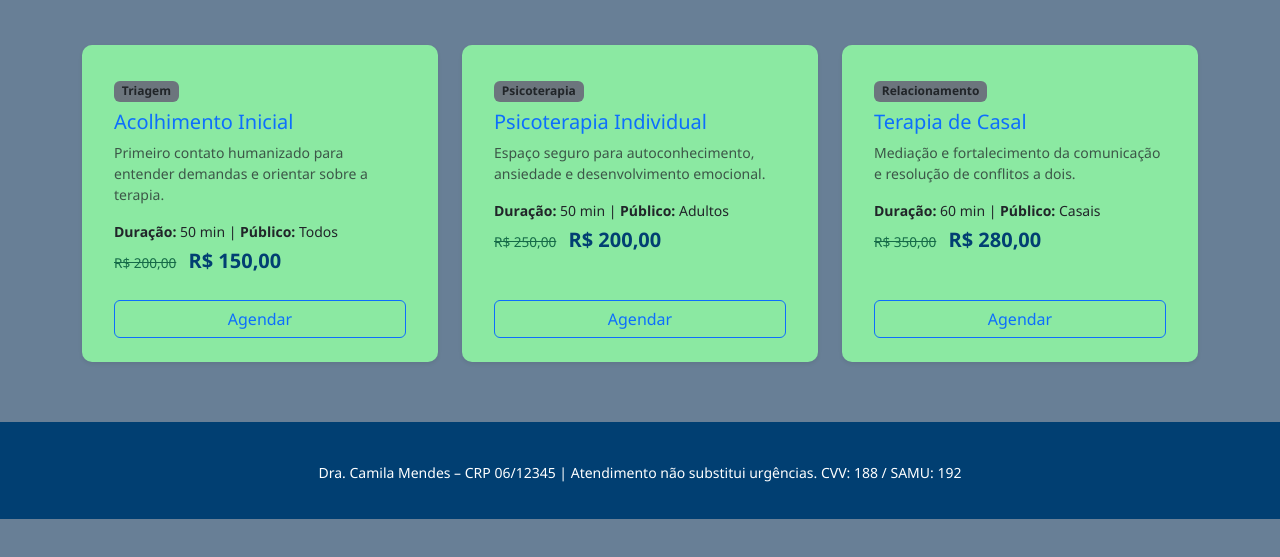
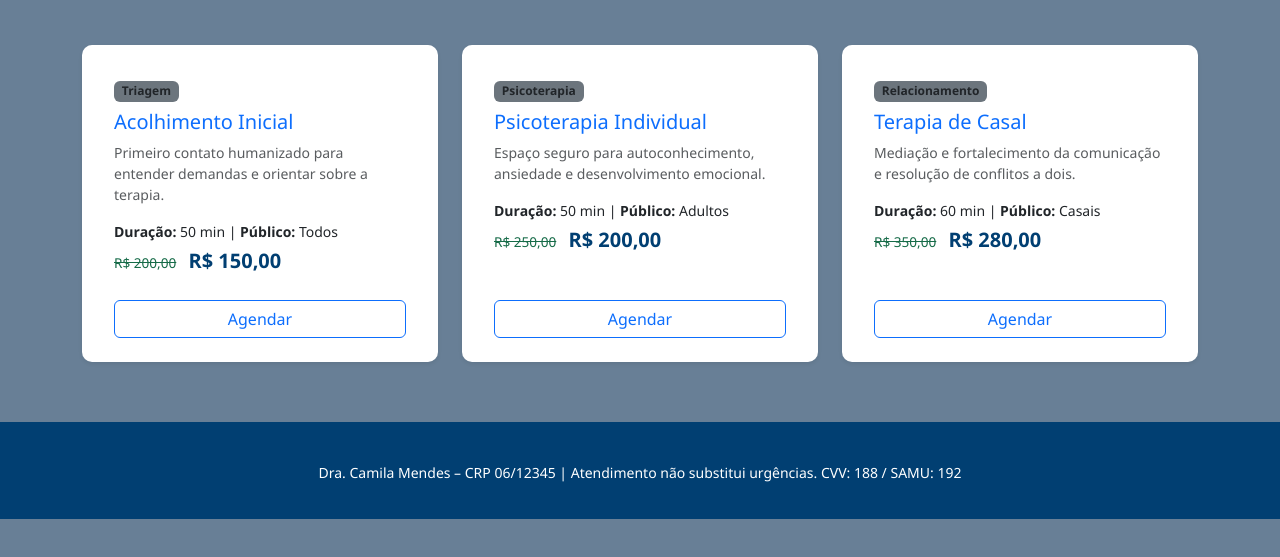
Before and after one commit to victor-hcm/Site_consultorio_Psicologia, a plain HTML site: page servicos.html in a window 1280 px wide. Shown: the part 209-766 px from the top of the page. Drawn offline with nearby package versions, Linux system fonts and the light colour scheme; files that its build step writes are made by us from their sources; a script that the page names is missing.

Commit message:
Update style.css

```diff
--- a/style.css
+++ b/style.css
@@ -61,7 +61,7 @@ body {
     border: none;
     border-radius: 10px;
     transition: transform 0.3s ease, box-shadow 0.3s ease;
-    background: #8be9a2;
+    background: #ffffff;
 }
 
 .service-card:hover {
```
